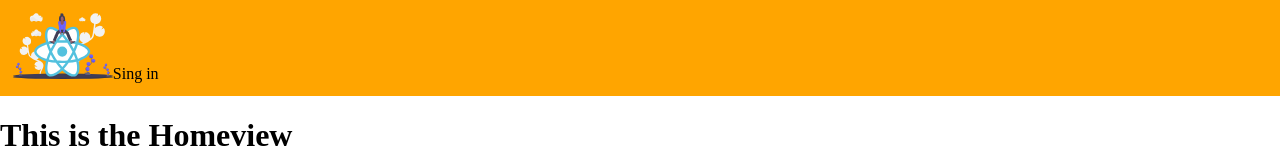
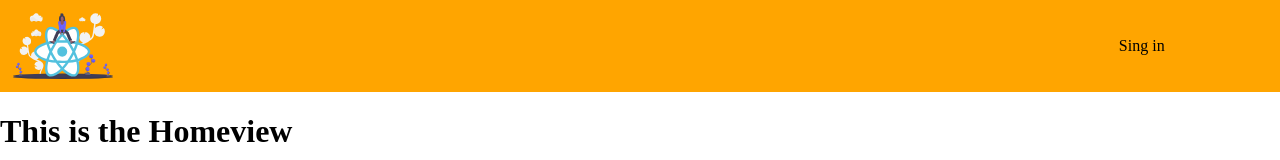
Before and after one commit to mustafaalispk/Deveops2020Projekt, a React (Create React App) app: page / in a window 1280 px wide. Shown: the top 160 px of the page. Built offline with nearby package versions, Linux system fonts and the light colour scheme.

Commit message:
new login function, profile component

```diff
--- a/src/components/navigationbar/NavigationBar.css
+++ b/src/components/navigationbar/NavigationBar.css
@@ -1,4 +1,6 @@
 .navigationBarWrapper {
+  display: grid;
+  grid-template-columns: repeat(10, 1fr);
   background-color: orange;
   padding: 1%;
 }
@@ -8,4 +10,7 @@
 }
 .signIn {
   cursor: pointer;
+  grid-column: 9/11;
+  justify-self: center;
+  align-self: center;
 }
--- a/src/components/navigationbar/NavigationBar.js
+++ b/src/components/navigationbar/NavigationBar.js
@@ -1,13 +1,31 @@
 import React, { useContext } from 'react'
-import './NavigationBar.css'
 import Logotype from '../../shared/images/logotype.svg'
 import { useHistory } from 'react-router-dom'
 import RoutingPath from '../../routes/RoutingPath'
 import { UserContext } from '../../shared/provider/UserProvider'
+import { Profile } from '../profile/Profile'
+import './NavigationBar.css'
 
 export const NavigationBar = () => {
     const history = useHistory()
     const [authenticatedUser,] = useContext(UserContext)
+    //const displayUserIfAuthenticated = () => {
+    //    if (authenticatedUser) {
+    //        return <Profile />
+    //    }
+    //    else {
+    //        return <span className="signIn" onClick={() => history.push(RoutingPath.SignInView)}>
+    //            Sing in</span>
+
+    //    }
+    //}
+    const displayUserIfAuthenticated = () => {
+        return authenticatedUser
+            ? <Profile />
+            : <span className="signIn" onClick={() => history.push(RoutingPath.SignInView)}>
+                Sing in</span>
+
+    }
     return (
         <div className="navigationBarWrapper">
             <img
@@ -16,10 +34,8 @@ export const NavigationBar = () => {
                 src={Logotype}
                 alt={'Error....'} />
 
-            <span className="signIn" onClick={() => history.push(RoutingPath.SignInView)}>
-                Sing in</span>
+            {displayUserIfAuthenticated()}
 
-            <span>{authenticatedUser}</span>
         </div>
     )
 }
--- /dev/null
+++ b/src/components/profile/Profile.js
@@ -0,0 +1,14 @@
+import React, { useContext } from 'react'
+import { UserContext } from '../../shared/provider/UserProvider'
+
+export const Profile = () => {
+    const [authenticatedUser,] = useContext(UserContext)
+    return (
+        <div className="signIn">
+            <img src={'https://thispersondoesnotexist.com/image'} alt={'Error...'}
+                style={{ width: 35 }} />
+            {/* authenticatedUser vissar att vilken användare är logged in */}
+            <span >{authenticatedUser}</span>
+        </div >
+    )
+}
--- a/src/views/SignInView.js
+++ b/src/views/SignInView.js
@@ -1,14 +1,22 @@
 import React, { useState, useContext } from 'react'
 import { UserContext } from '../shared/provider/UserProvider'
-
+import RoutingPath from '../routes/RoutingPath'
+import { useHistory } from 'react-router-dom'
 
 export const SignInView = () => {
-
+    // username är reference till värden och
+    // andra setUsername är namnet till fuktionen.
+    // Default värde av userState är Mustafa.
+    // UserProvider wrapper värden och UserContext ger
+    // oss tillgång till värden
+    // username är lokal state för här component
     const [username, setUsername] = useState()
     const [, setAuthenticatedUser] = useContext(UserContext)
+    const history = useHistory()
     const login = (e) => {
         e.preventDefault()
         setAuthenticatedUser(username)
+        history.push(RoutingPath.HomeView)
     }
     return (
         <div>
```
Also changed, not shown: src/components/profile/Profile.css (added).
